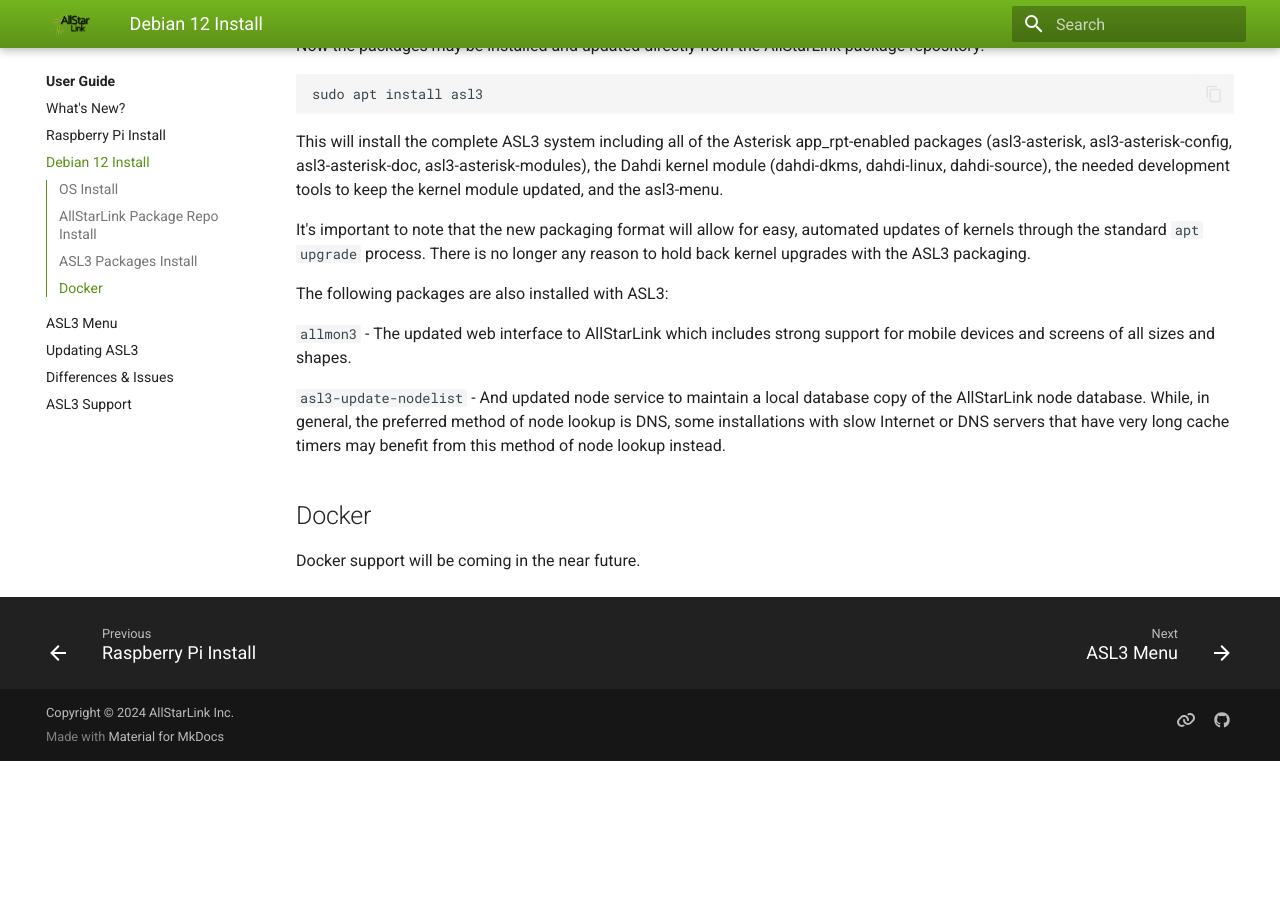
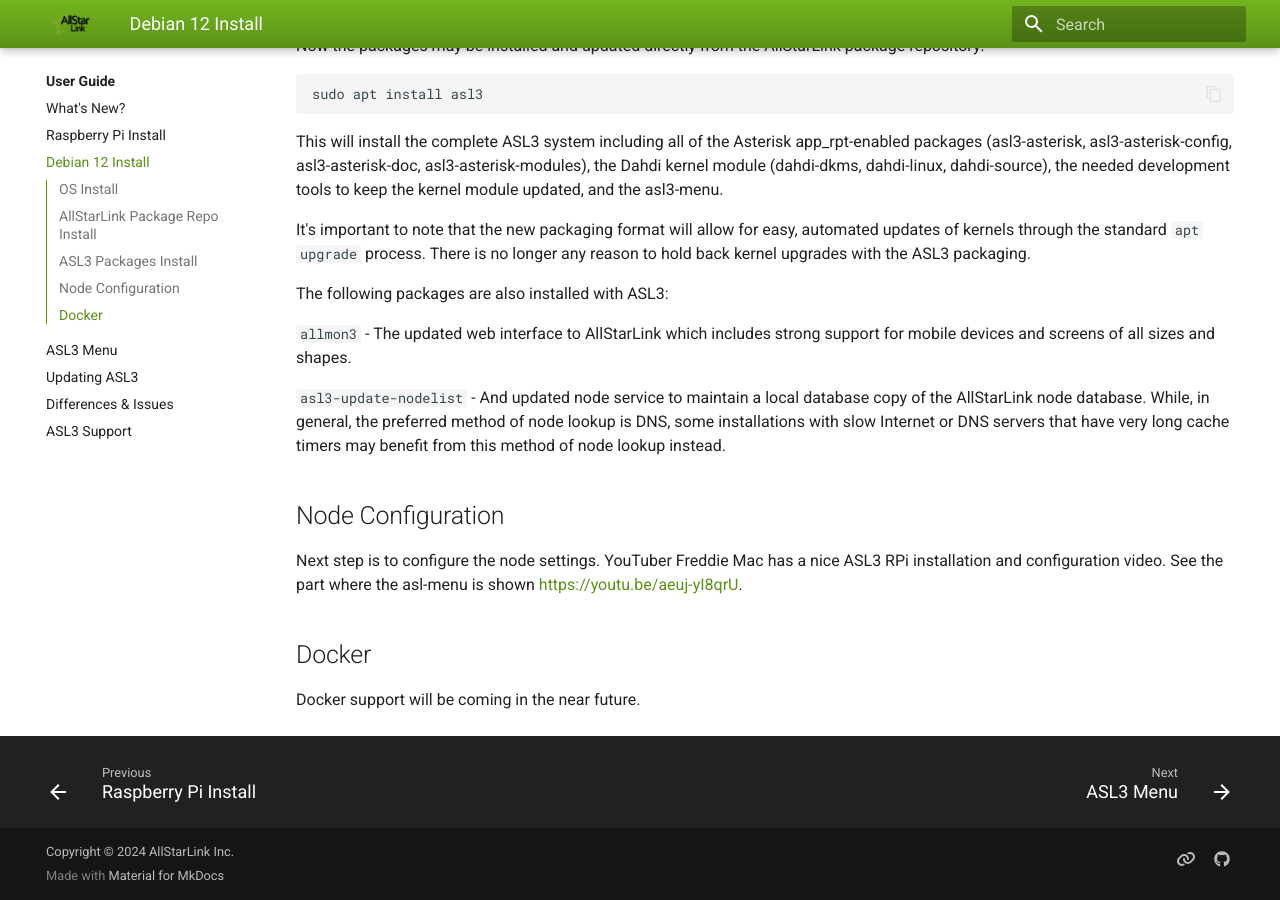
Before and after one commit to AllStarLink/ASL3-Manual, an MkDocs documentation site: the page built from docs/user-guide/install.md, in a window 1280 px wide and 900 px high, scrolled down 949 px. Built offline with MkDocs 1.6.1 and Material for MkDocs 9.7.7, drawn with Linux system fonts in a browser that asks for light colours; before the commit the page ends 1710 px from its top, so only the background shows below that.

Commit message:
Add node configuration link to Debian section

```diff
--- a/docs/user-guide/install.md
+++ b/docs/user-guide/install.md
@@ -54,5 +54,8 @@
 slow Internet or DNS servers that have very long cache timers may benefit
 from this method of node lookup instead.
 
+## Node Configuration
+Next step is to configure the node settings. YouTuber Freddie Mac has a nice ASL3 RPi installation and configuration video. See the part where the asl-menu is shown [https://youtu.be/aeuj-yI8qrU](https://youtu.be/aeuj-yI8qrU).
+
 ## Docker
 Docker support will be coming in the near future.
```
